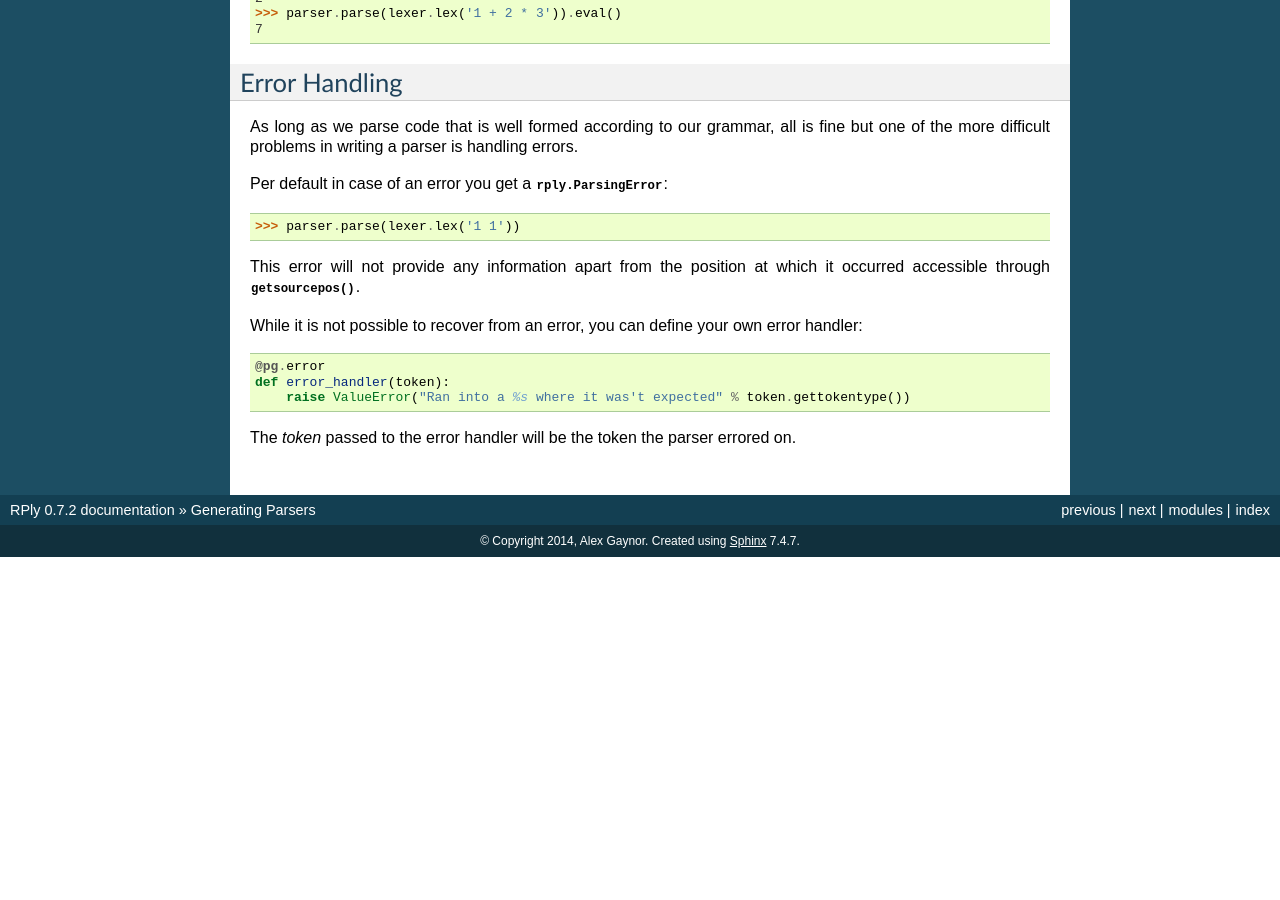
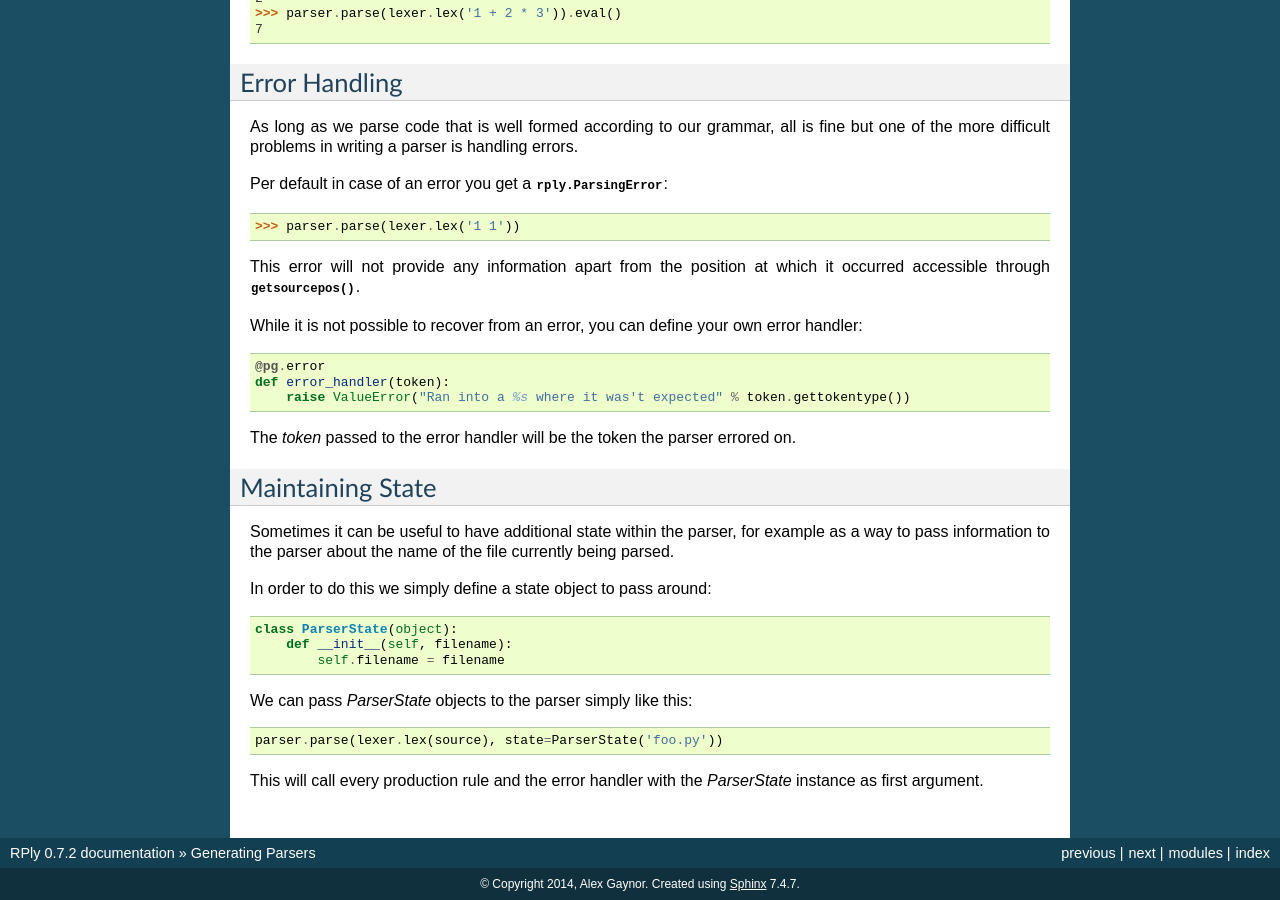
Before and after one commit to alex/rply, a Sphinx documentation site: the page built from docs/users-guide/parsers.rst, in a window 1280 px wide and 900 px high, scrolled down 2089 px. Built offline with Sphinx 7.4.7, drawn with Linux system fonts in a browser that asks for light colours; before the commit the page ends 2646 px from its top, so only the background shows below that.

Commit message:
Add a section about state

```diff
--- a/docs/users-guide/parsers.rst
+++ b/docs/users-guide/parsers.rst
@@ -167,3 +167,28 @@ error handler:
 
 The `token` passed to the error handler will be the token the parser errored
 on.
+
+
+Maintaining State
+-----------------
+
+Sometimes it can be useful to have additional state within the parser, for
+example as a way to pass information to the parser about the name of the file
+currently being parsed.
+
+In order to do this we simply define a state object to pass around:
+
+.. code:: python
+
+    class ParserState(object):
+        def __init__(self, filename):
+            self.filename = filename
+
+We can pass `ParserState` objects to the parser simply like this:
+
+.. code:: python
+
+    parser.parse(lexer.lex(source), state=ParserState('foo.py'))
+
+This will call every production rule and the error handler with the
+`ParserState` instance as first argument.
```
